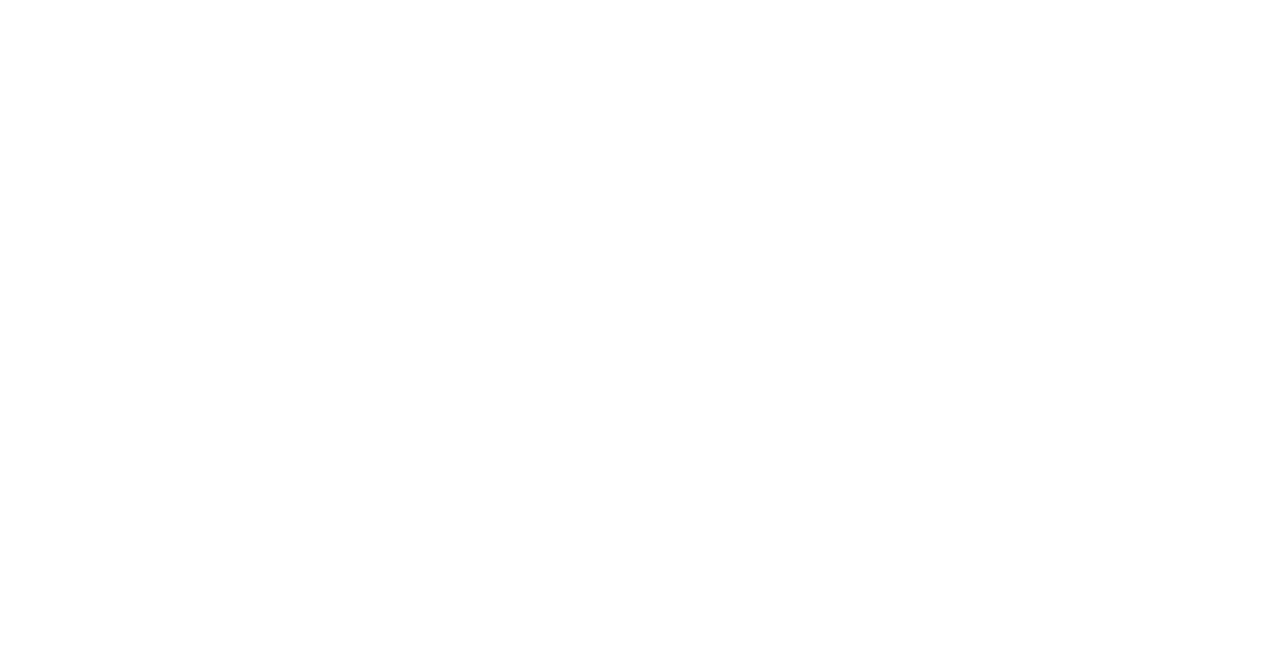
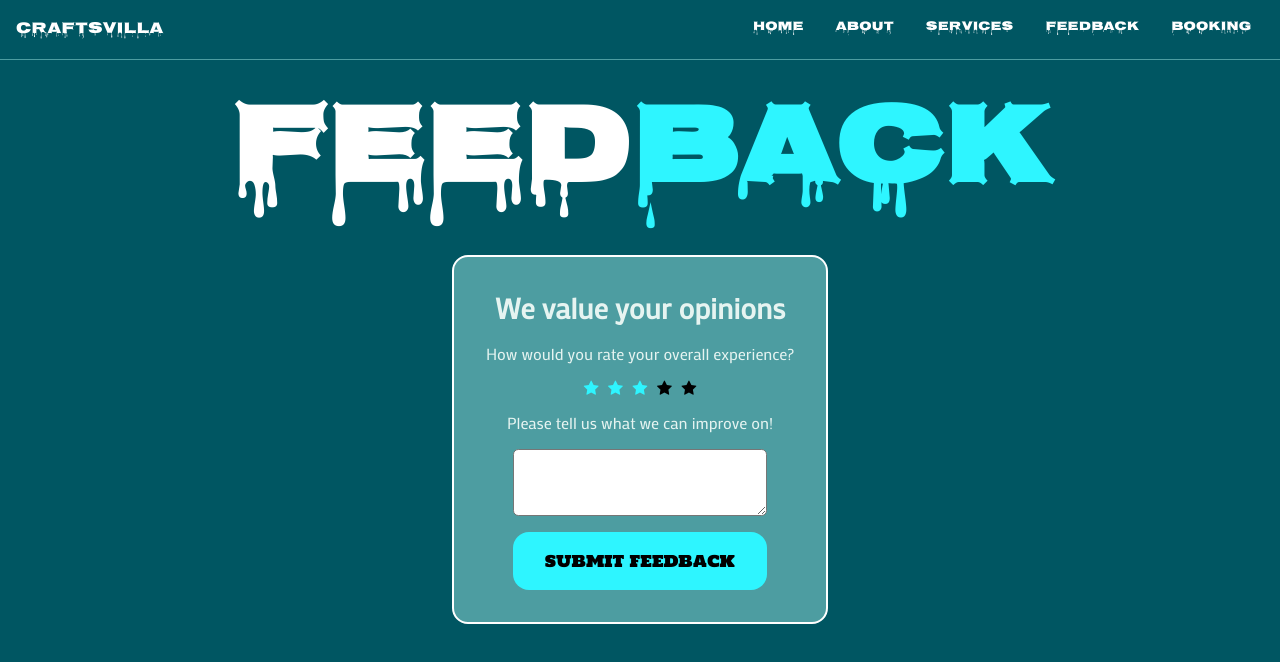
Before and after one commit to ZEB1405/Craftsvilla, a plain HTML site: page feedback.html in a window 1280 px wide. Drawn offline with Linux system fonts and the light colour scheme.

Commit message:
end stage, possibly finished, minor edits and effects remaining possibly

```diff
--- a/feedback.html
+++ b/feedback.html
@@ -0,0 +1,39 @@
+<!DOCTYPE html>
+<html lang="en">
+<head>
+    <meta charset="UTF-8">
+    <meta name="viewport" content="width=device-width, initial-scale=1.0">
+    <title>Craftsvilla</title>
+    <link rel="stylesheet" href="style.css">
+    <link rel="stylesheet" href="https://cdnjs.cloudflare.com/ajax/libs/font-awesome/4.7.0/css/font-awesome.min.css">
+</head>
+<body>
+    <nav class="navbar">
+        <div class="logo">Crafts<span>villa</span></div>
+        <ul>
+            <li><a href="index.html#hero">Home</a></li>
+            <li><a href="index.html#about">About</a></li>
+            <li><a href="index.html#services">Services</a></li>
+            <li><a href="feedback.html">Feedback</a></li>
+            <li><a href="booking.html">Booking</a></li>
+        </ul>
+    </nav>
+    <main class="feedback-page">
+        <h1>FEED<span class="highlight">BACK</span></h1>
+        <div class="feedback-container">
+            <h2>We value your opinions</h2>
+            <p>How would you rate your overall experience?</p>
+            <div class="star-rating-wrapper">
+                <span class="fa fa-star checked"></span>
+                <span class="fa fa-star checked"></span>
+                <span class="fa fa-star checked"></span>        <!-- Ingen funksjonalite, kun design -->
+                <span class="fa fa-star"></span>
+                <span class="fa fa-star"></span>
+            </div>
+            <label for="feedback-message">Please tell us what we can improve on!</label>
+            <textarea name="feedback-message" id="feedback-message"></textarea>
+            <a href="#">SUBMIT FEEDBACK</a>
+        </div>
+    </main>
+</body>
+</html>
--- a/style.css
+++ b/style.css
@@ -43,7 +43,7 @@ body {
     overflow-x: clip;
 }
 
-span {
+.highlight {
     color: var(--accent);
 }
 
@@ -268,3 +268,68 @@ form button {
 form select {
     cursor: pointer;
 }
+
+.feedback-page {
+    display: flex;
+    flex-direction: column;
+    align-items: center;
+}
+
+.feedback-container {
+    display: flex;
+    flex-direction: column;
+    align-items: center;
+    justify-content: center;
+    background-color: var(--container-bg);
+    gap: 1em;
+    padding: 2em;
+    border-radius: 1em;
+    border: 2px solid #fff;
+}
+
+.star-rating-wrapper {
+    display: flex;
+    flex-direction: row;
+    gap: 0.6em;
+}
+
+.checked {
+    color: var(--accent);
+}
+
+.feedback-page h1 {
+    font-family: var(--font-display);
+    color: var(--text-high);
+    font-size: 7em;
+}
+
+.feedback-container p, .feedback-page label {
+    font-family: var(--font-body);
+    color: var(--text-low-2);
+}
+
+.feedback-container textarea {
+    min-width: 254px;
+    min-height: 5em;
+    border-radius: 0.4em;
+}
+
+.feedback-container a {
+    text-decoration: none;
+    color: var(--btn-text);
+    font-family: var(--font-heading);
+    background-color: var(--accent);
+    padding: 1em 2em;
+    border-radius: 1em;
+
+    &:hover {
+        text-decoration: underline;
+        text-decoration-color: var(--btn-text);
+    }
+}
+
+.feedback-container h2 {
+    font-family: var(--font-body);
+    color: var(--text-low-2);
+    font-size: 1.8em;
+}
```
Also changed, not shown: booking.html (+2 -2 lines), index.html (+9 -10 lines), images/sketching.webp.
